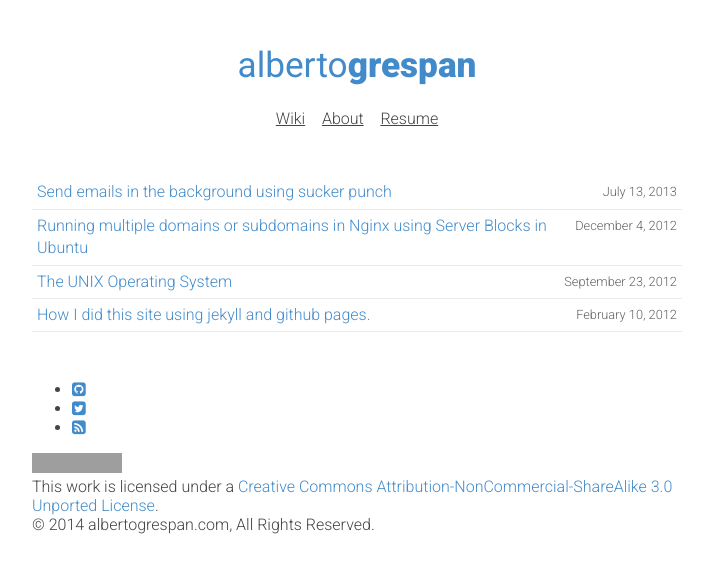
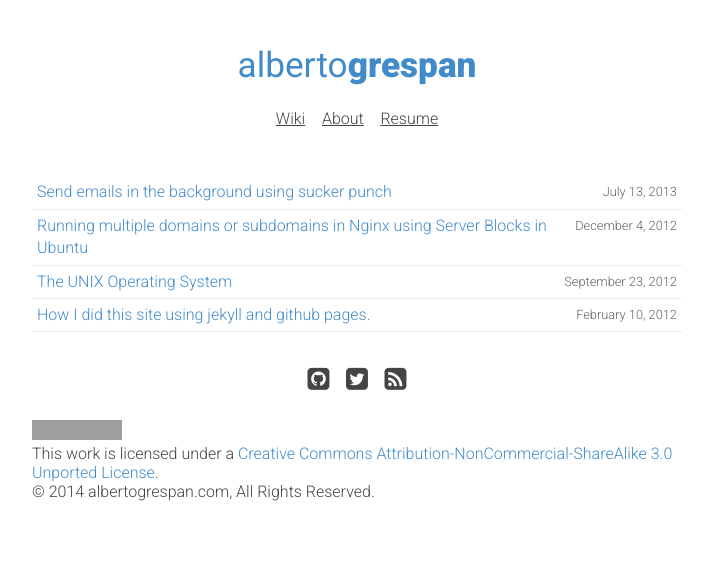
Before and after one commit to albertogg/albertogg.github.com, a Jekyll site: the page built from index.html, in a window 1280 px wide. Shown: the top 573 px of the page, without its empty margins (283-991 px from the left). Built offline with Jekyll 4.4.1, drawn with Linux system fonts in a browser that asks for light colours; nearby versions of some CDN libraries; Markdown is read by kramdown in place of the engine named in the settings; grey boxes are pictures that could not be loaded.

Commit message:
Style icons in footer

```diff
--- a/css/style.css
+++ b/css/style.css
@@ -398,12 +398,25 @@ a {
     padding: 0.315em;
     border-bottom: 1px solid #ebebeb; }
     .posts li:last-child {
-      margin-bottom: 3em; }
+      margin-bottom: 2em; }
     .posts li span {
       color: #636363;
       float: right;
       font-size: 0.8em;
       margin-left: 1.4em; }
+
+.social-icons {
+  text-align: center;
+  padding-left: 0;
+  list-style: none;
+  font-size: 1.6em; }
+  .social-icons a {
+    color: #444444; }
+  .social-icons li {
+    display: inline;
+    margin-right: 0.4em; }
+    .social-icons li:last-child {
+      margin-right: 0; }
 
 .highlight {
   background-color: #073642;
```
Also changed, not shown: css/scss/_main.scss (+21 -1 lines).
